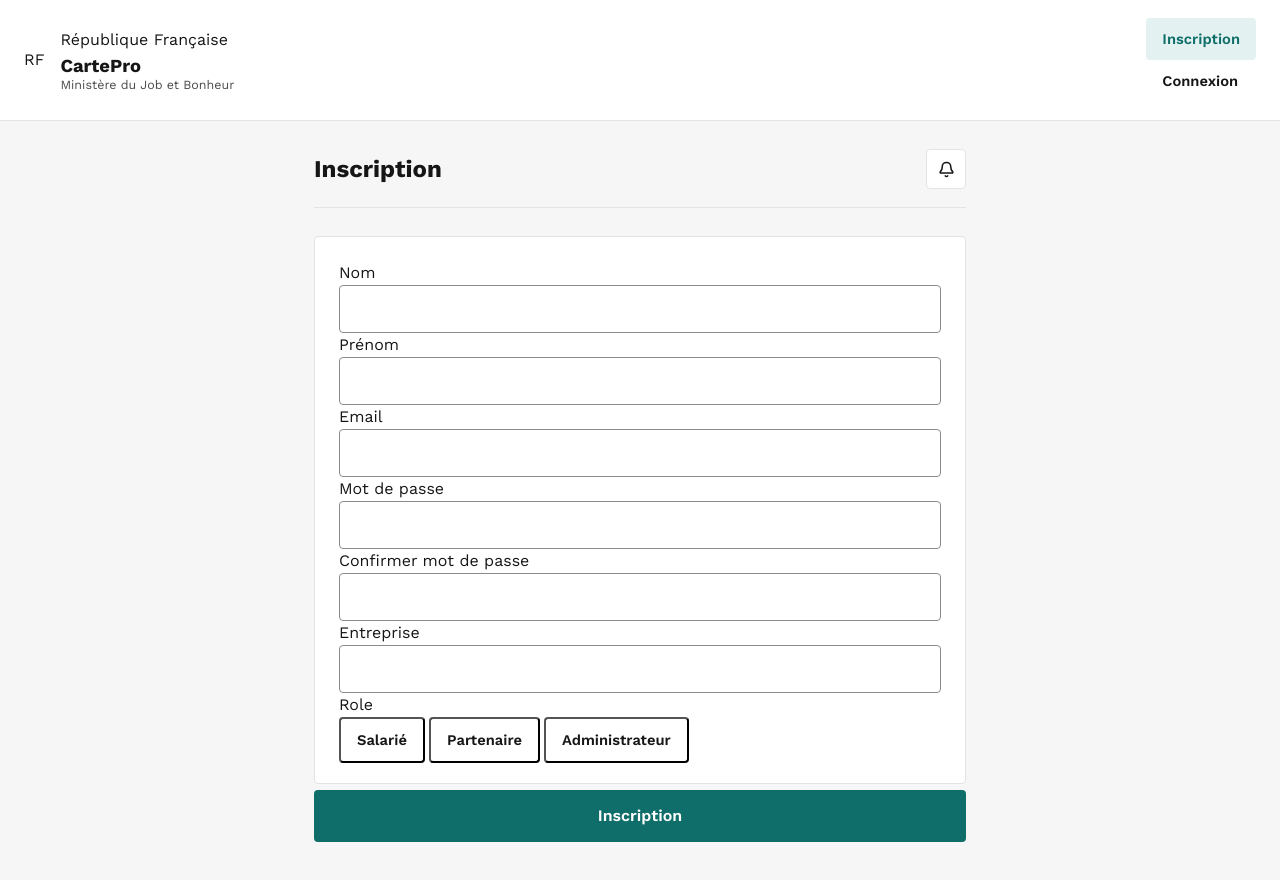
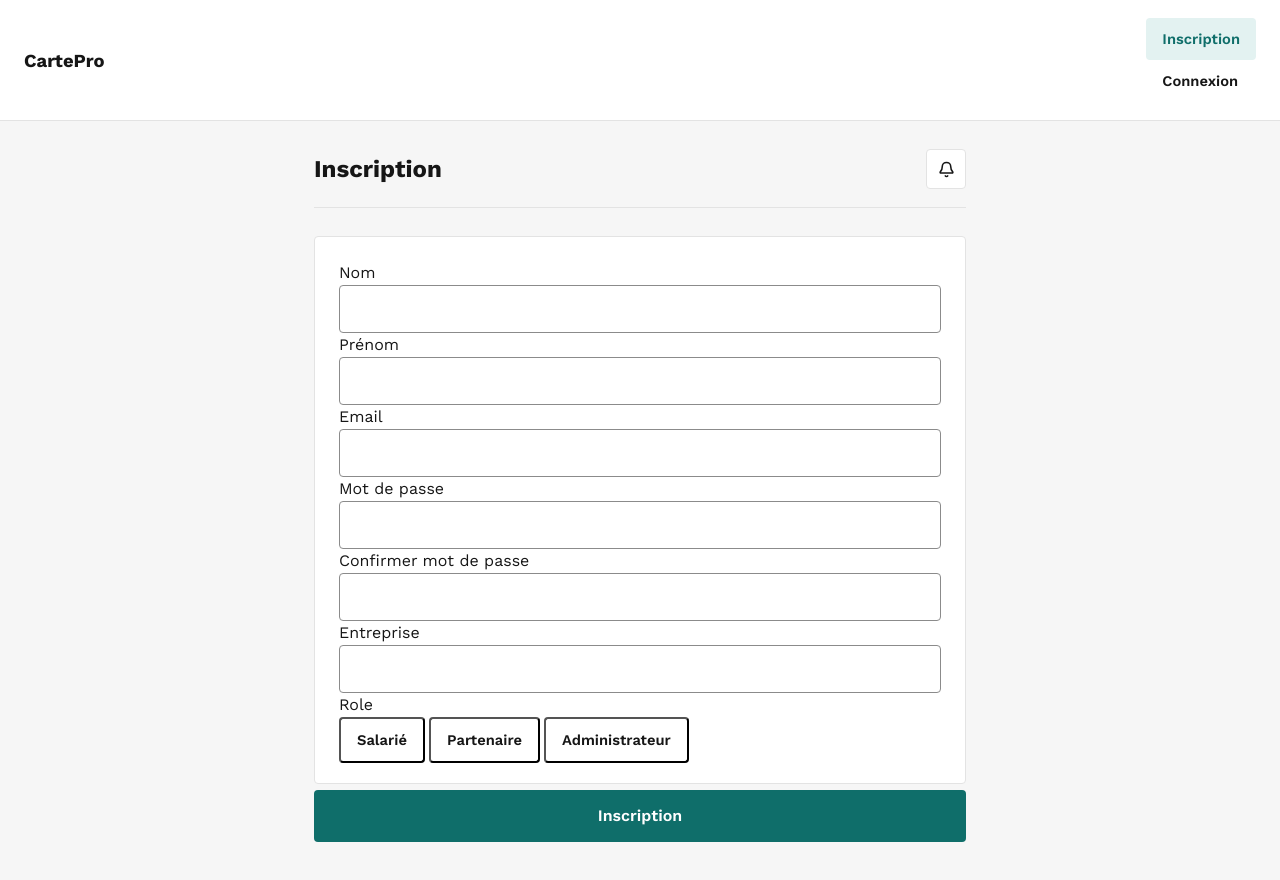
Before and after one commit to maxime-knv/survivor, a React (Vite) app: page /inscription in a window 1280 px wide. Shown: the top 880 px of the page. Built offline with nearby package versions, Linux system fonts and the light colour scheme; no server answers.

Commit message:
front: update sign up page

```diff
--- a/src/pages/Autentification/SignUp.jsx
+++ b/src/pages/Autentification/SignUp.jsx
@@ -67,13 +67,8 @@ const SignUp = () => {
             <header className="gov-header">
                 <div className="gov-header-inner">
                     <div className="gov-brand">
-                        <div className="marianne-mark" aria-hidden="true">RF</div>
                         <div className="gov-brand-text">
-                            <span className="gov-eyebrow">République Française</span>
-                            <span className="gov-service-name">
-                                CartePro
-                                <span className="gov-service-tag">Ministère du Job et Bonheur</span>
-                            </span>
+                            <span className="gov-service-name">CartePro</span>
                         </div>
                     </div>
                     <div>
```
